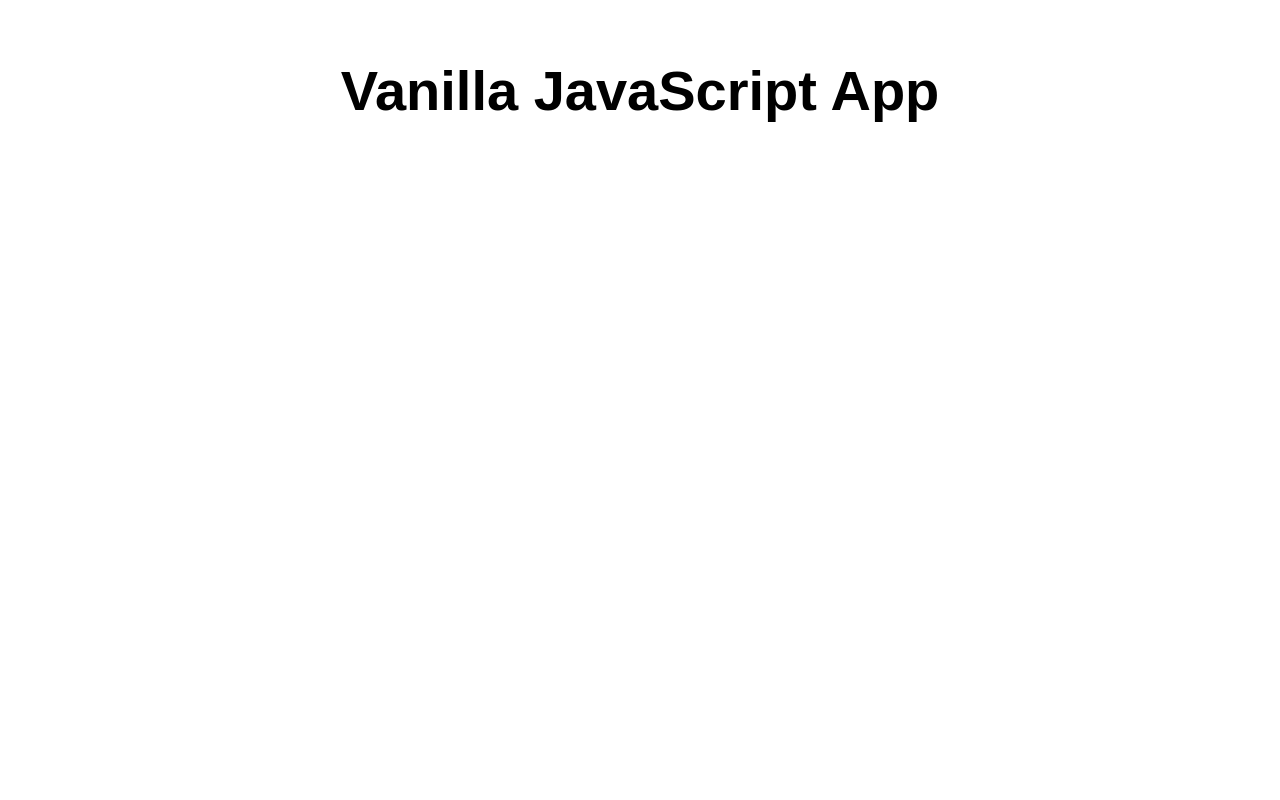
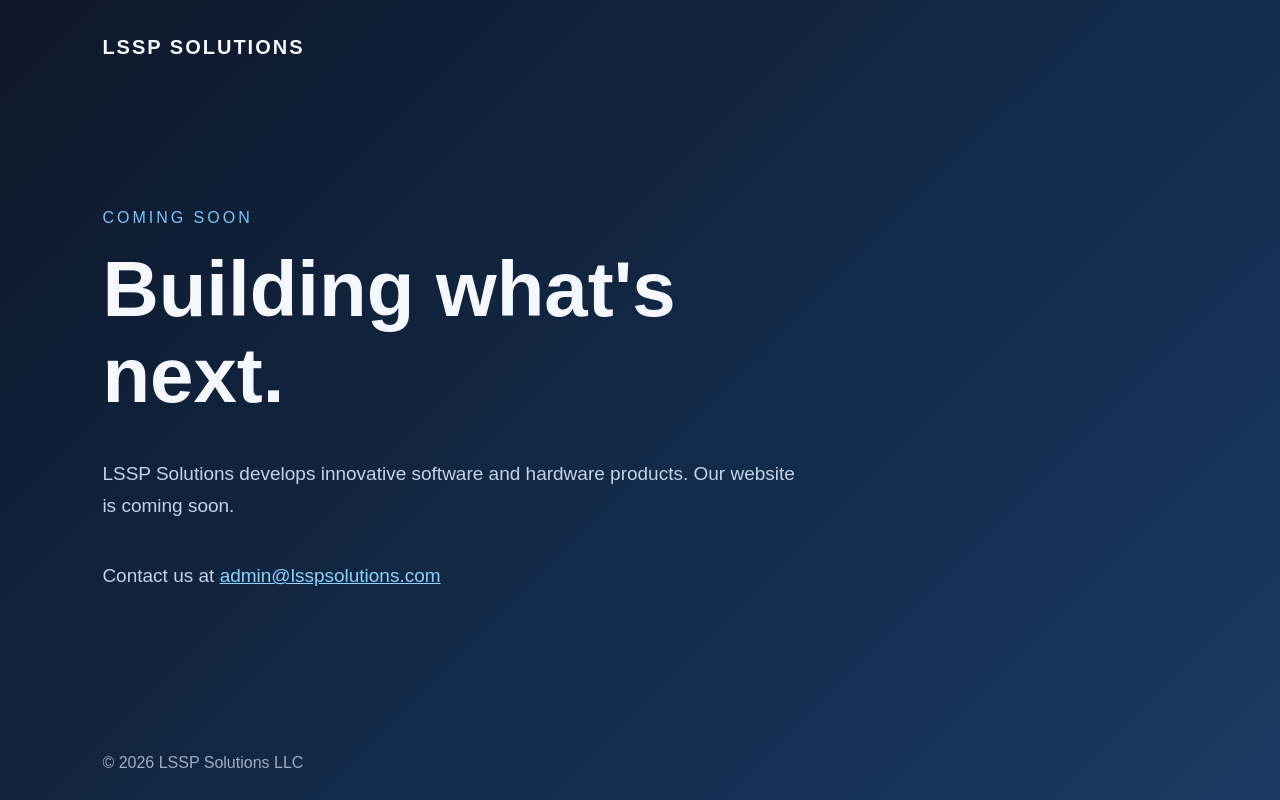
Before and after one commit to lsspsolutions-sys/lssp-solutions-website, a website: page src/index.html in a window 1280 px wide. Drawn offline with Linux system fonts and the light colour scheme.

Commit message:
Create LSSP Solutions coming soon page

```diff
--- a/src/index.html
+++ b/src/index.html
@@ -1,17 +1,66 @@
 <!DOCTYPE html>
 <html lang="en">
-
 <head>
   <meta charset="UTF-8">
-  <meta name="viewport" content="width=device-width, initial-scale=1.0">
-  <link rel="stylesheet" href="styles.css">
-  <title>Vanilla JavaScript App</title>
+  <meta name="viewport" content="width=device-width, initial-scale=1">
+  <title>LSSP Solutions | Coming Soon</title>
+  <meta name="description" content="LSSP Solutions develops innovative software and hardware products.">
+  <style>
+    * { box-sizing: border-box; }
+    body {
+      margin: 0;
+      min-height: 100vh;
+      font-family: Arial, sans-serif;
+      color: #f5f8ff;
+      background: linear-gradient(135deg, #0d1729, #183a62);
+      display: flex;
+      flex-direction: column;
+    }
+    header {
+      padding: 36px 8%;
+      font-size: 20px;
+      font-weight: 700;
+      letter-spacing: 2px;
+    }
+    main {
+      flex: 1;
+      padding: 8%;
+      display: flex;
+      flex-direction: column;
+      justify-content: center;
+      max-width: 900px;
+    }
+    .label { color: #77c6ff; letter-spacing: 3px; }
+    h1 {
+      font-size: clamp(42px, 7vw, 78px);
+      line-height: 1.1;
+      margin: 20px 0;
+    }
+    p {
+      font-size: 19px;
+      line-height: 1.7;
+      color: #c3d3e8;
+    }
+    a { color: #8bd3ff; }
+    footer { padding: 28px 8%; color: #a0aec4; }
+  </style>
 </head>
-
 <body>
+  <header>LSSP SOLUTIONS</header>
   <main>
-    <h1>Vanilla JavaScript App</h1>
+    <div class="label">COMING SOON</div>
+    <h1>Building what's next.</h1>
+    <p>
+      LSSP Solutions develops innovative software
+      and hardware products. Our website is coming soon.
+    </p>
+    <p>
+      Contact us at
+      <a href="mailto:admin@lsspsolutions.com">
+        admin@lsspsolutions.com
+      </a>
+    </p>
   </main>
+  <footer>&copy; 2026 LSSP Solutions LLC</footer>
 </body>
-
 </html>
```
